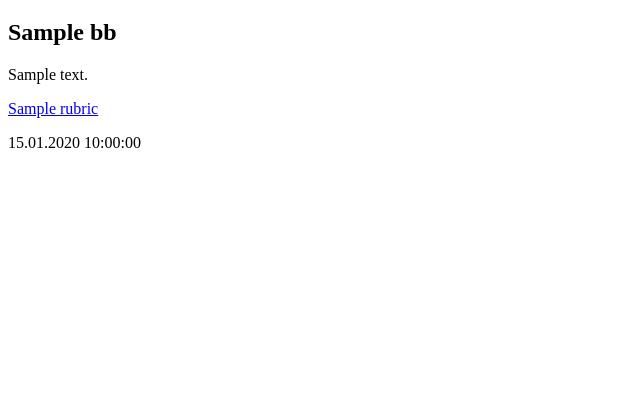
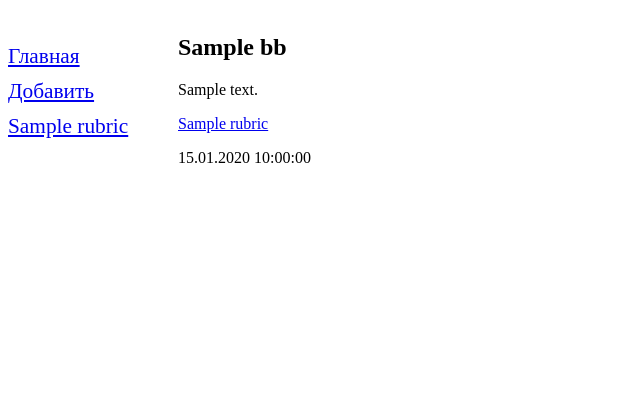
Before and after one commit to MRX-82/samplesite, a Django app: template bboard/templates/bboard/index.html in a window 1280 px wide. Shown: the part 99-519 px from the top of the page, without its empty margins (0-640 px from the left). Run offline with Django 3.2, Linux system fonts and the light colour scheme; the template is opened without the code that fills it: most values are stand-ins (such as "Sample title", 1, 10 or a date in 2020).

Commit message:
Стили css

```diff
--- /dev/null
+++ b/bboard/static/bboard/style.css
@@ -0,0 +1,21 @@
+header h1 {
+  font-size: 40pt;
+  text-transform: uppercase;
+  text-align: center;
+  background: url("bg.jpg") left / auto 100% no-repeat;
+}
+
+nav {
+  font-size: 16pt;
+  width: 150px;
+  float: left;
+}
+
+nav a {
+  display: block;
+  margin: 10px 0px;
+}
+
+section {
+  margin-left: 170px;
+}
--- a/bboard/templates/layout/basic.html
+++ b/bboard/templates/layout/basic.html
@@ -1,9 +1,12 @@
+{% load static %}
+
 <!DOCTYPE html>
 <html>
   <head>
     <meta charset="UTF-8">
     <title>{% block title %}Главная{% endblock %} ::
       Доска объявлений</title>
+    <link rel="stylesheet" type="text/css" href="{% static 'bboard/style.css' %}">
   </head>
   <body>
     <header>
```
